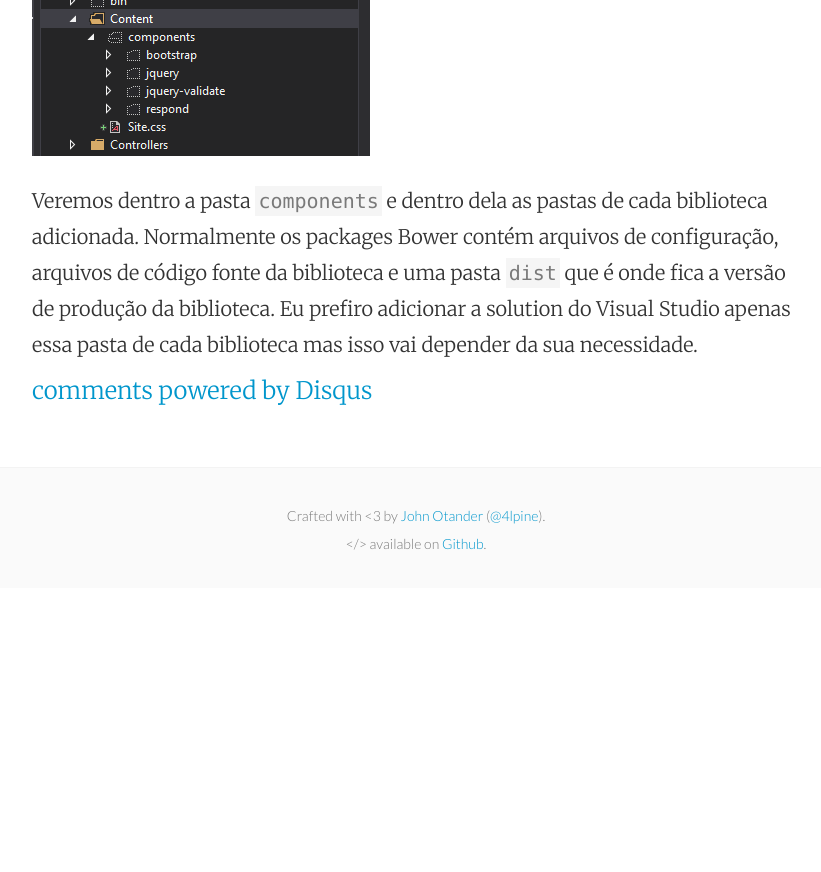
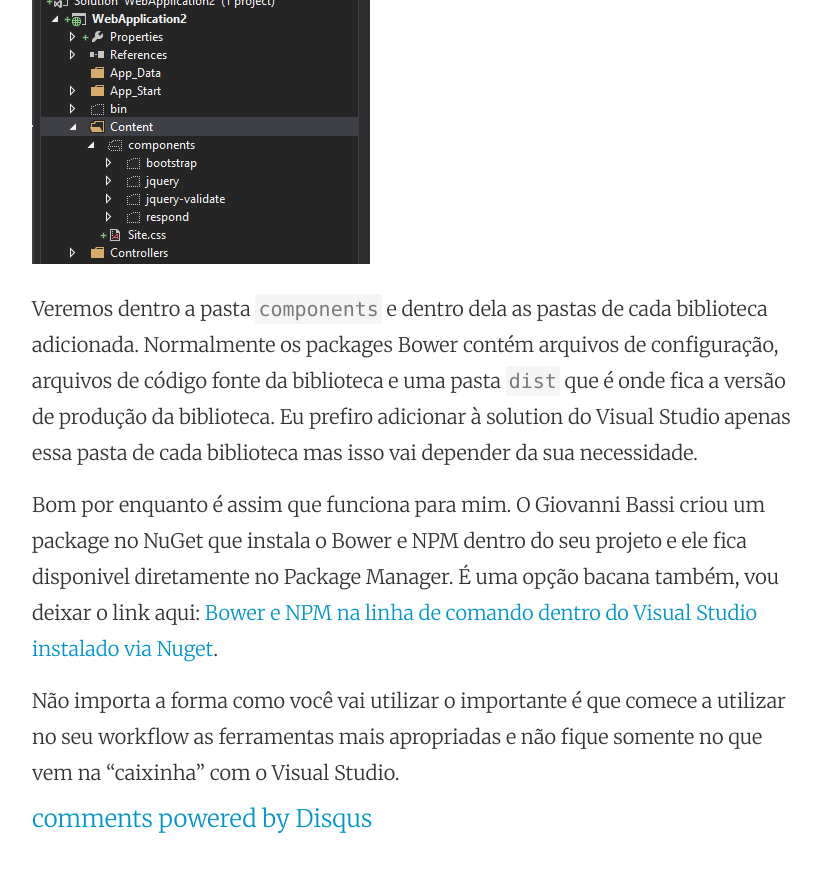
Before and after one commit to emersonsoares/emersonsoares.github.io, a Jekyll site: the page built from _posts/2014-09-30-utilizando-bower-com-asp-net-mvc.md, in a window 1280 px wide and 900 px high, scrolled down 3582 px. Shown: the top 872 px of the window, without its empty margins (224-1045 px from the left). Built offline with Jekyll 4.4.1, drawn with Linux system fonts in a browser that asks for light colours; Markdown is read by kramdown in place of the engine named in the settings; comment, search, counter and statistics services are not loaded; before the commit the page ends 4170 px from its top, so only the background shows below that; some of the changed text lies outside the part shown.

Commit message:
Update 2014-09-30-utilizando-bower-com-asp-net-mvc.md

````diff
--- a/_posts/2014-09-30-utilizando-bower-com-asp-net-mvc.md
+++ b/_posts/2014-09-30-utilizando-bower-com-asp-net-mvc.md
@@ -9,9 +9,9 @@
 
 Eu sempre notei que a maioria dos desenvolvedores .NET nunca ou quase nunca buscam ferramentas, frameworks ou qualquer outra coisa que não seja o que a Microsoft oferece, que não venha com o Visual Studio... O Victor Cavalcante falou disso em um [grupo sobre ASP .NET MVC](https://www.facebook.com/groups/aspnetmvcbr/permalink/713959755348640/) no Facebook também.
 
-Hoje temos ferramentas maravilhosas fora do mundo .NET que podem ser utilizadas em projetos .NET por exemplo: Bower, Gulp, Yeoman etc. A Microsoft está começando a nos levar para esse lado também, hoje já temos o Visual Studio trabalhando lindamente com o GIT, em breve teremos o ASP .NET rodando em qualquer plataforma [(ASP .NET VNEXT)](http://www.asp.net/vnext) e provavelmente teremos no Visual Studio “14” uma maior integração com essas ferramentas como podemos ver nesse post do Hanselman: [Introducing Gulp, Grunt, Bower, and npm support for Visual Studio](http://www.hanselman.com/blog/introducinggulpgruntbowerandnpmsupportforvisualstudio.aspx).
+Hoje temos ferramentas maravilhosas fora do mundo .NET que podem ser utilizadas em projetos .NET por exemplo: Bower, Gulp, Yeoman etc. A Microsoft está começando a nos levar para esse lado também, hoje já temos o Visual Studio trabalhando lindamente com o GIT, em breve teremos o ASP .NET rodando em qualquer plataforma [(ASP .NET VNEXT)](http://www.asp.net/vnext) e provavelmente teremos no Visual Studio “14” uma maior integração com essas ferramentas como podemos ver nesse post do Hanselman: [Introducing Gulp, Grunt, Bower, and npm support for Visual Studio](http://www.hanselman.com/blog/introducinggulpgruntbowerandnpmsupportforvisualstudio.aspx). Vou falar sobre como podemos utilizar especificamente o Bower para gerenciar bibliotecas client side.
 
-Vou falar sobre como podemos utilizar especificamente o Bower para gerenciar bibliotecas client side.
+Quando decidi utilizar o Bower para gerenciar bibliotecas client side nos meus projetos, tive que sair pesquisando formas de utilizar isso em conjunto com o Visual Studio, encontrei varias opções e vou explicar aqui a forma como estou fazendo.
 
 Primeiramente o [Bower](http://bower.io/) é um gerenciador de bibliotecas de frontend, como o [NuGet](http://www.nuget.org/) é para os packages .NET.
 
@@ -38,7 +38,7 @@
 }
 ```
 
-Assim estamos dizendo ao Bower para colocar as bibliotecas no diretorio Content/components, você pode configurar isso da forma que preferir.
+Assim estamos dizendo ao Bower para colocar as bibliotecas no diretorio ```Content/components```, você pode configurar isso da forma que preferir.
 
 Falamos do ```.bowerrc``` que é o arquivo que define configurações para o Bower, agora o próximo arquivo utilizado pelo será o ```bower.json``` que é onde definimos configurações para o **projeto**.
 
@@ -81,4 +81,8 @@
 
 <img src="/assets/utilizando-bower-com-asp-net-mvc-1.png" alt="Visual Studio Solution Explorer" style="width:338px;height:366px;">
 
-Veremos dentro a pasta ```components``` e dentro dela as pastas de cada biblioteca adicionada. Normalmente os packages Bower contém arquivos de configuração, arquivos de código fonte da biblioteca e uma pasta ```dist``` que é onde fica a versão de produção da biblioteca. Eu prefiro adicionar a solution do Visual Studio apenas essa pasta de cada biblioteca mas isso vai depender da sua necessidade.
+Veremos dentro a pasta ```components``` e dentro dela as pastas de cada biblioteca adicionada. Normalmente os packages Bower contém arquivos de configuração, arquivos de código fonte da biblioteca e uma pasta ```dist``` que é onde fica a versão de produção da biblioteca. Eu prefiro adicionar à solution do Visual Studio apenas essa pasta de cada biblioteca mas isso vai depender da sua necessidade.
+
+Bom por enquanto é assim que funciona para mim. O Giovanni Bassi criou um package no NuGet que instala o Bower e NPM dentro do seu projeto e ele fica disponivel diretamente no Package Manager. É uma opção bacana também, vou deixar o link aqui: [Bower e NPM na linha de comando dentro do Visual Studio instalado via Nuget](http://blog.lambda3.com.br/2013/12/bower-e-npm-na-linha-de-comando-dentro-do-visual-studio-instalado-via-nuget/).
+
+Não importa a forma como você vai utilizar o importante é que comece a utilizar no seu workflow as ferramentas mais apropriadas e não fique somente no que vem na "caixinha" com o Visual Studio.
````
